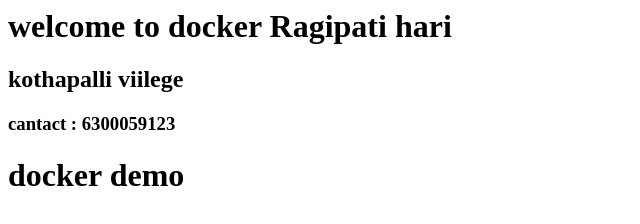
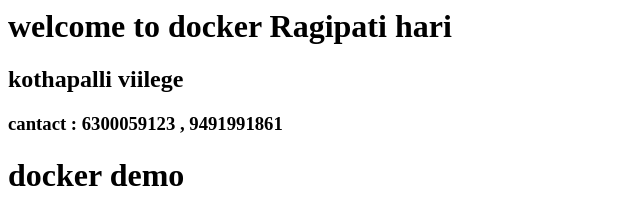
Before and after one commit to HariRagipati/docker-web-app, a plain HTML site: page index.html in a window 1280 px wide. Shown: the whole page, without its empty margins (0-640 px from the left). Drawn offline with Linux system fonts and the light colour scheme.

Commit message:
Update index.html

```diff
--- a/index.html
+++ b/index.html
@@ -1,4 +1,4 @@
 <h1> welcome to docker Ragipati hari </h1>
 <h2> kothapalli viilege </h2>
-<h3> cantact : 6300059123 </h3>
+<h3> cantact : 6300059123 , 9491991861 </h3>
 <h1> docker demo</h1>
```
